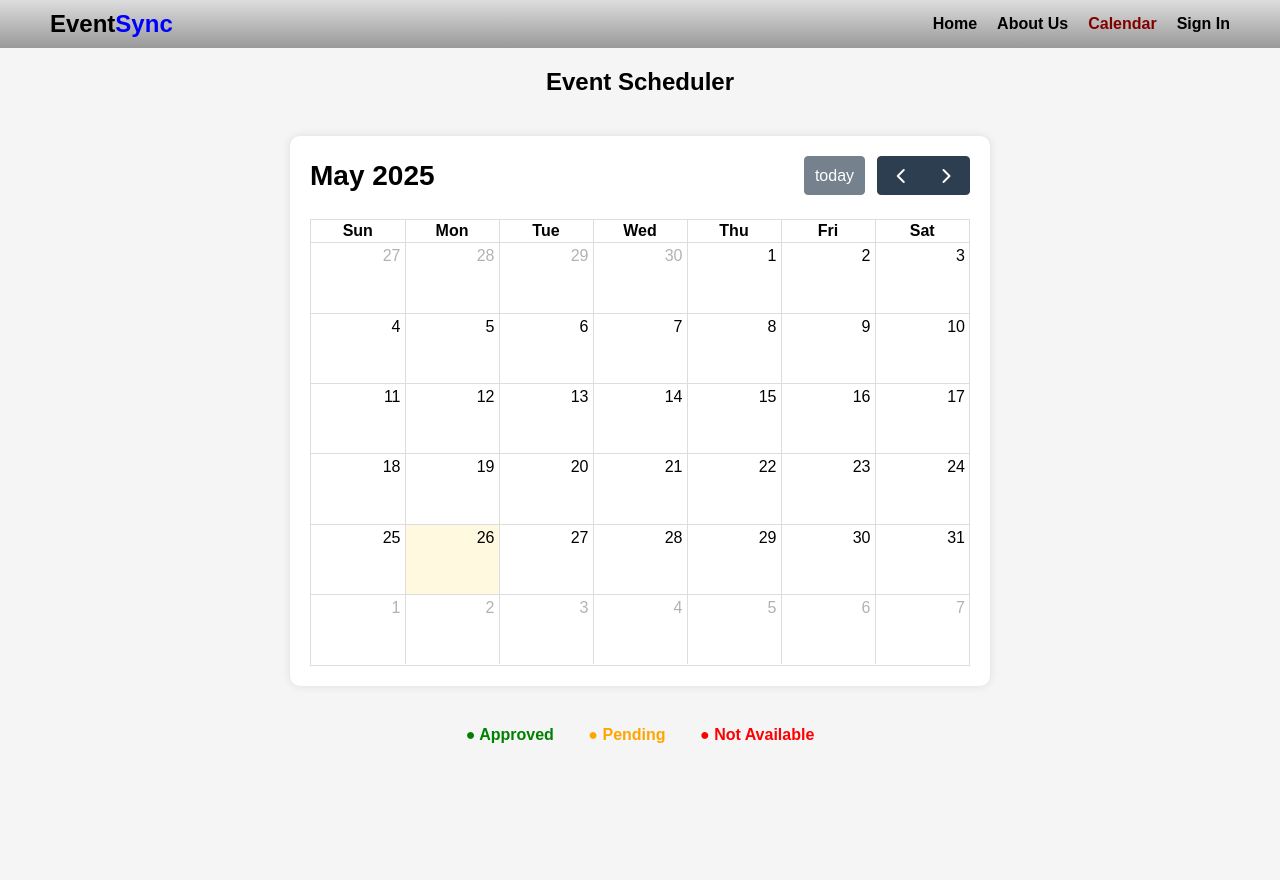
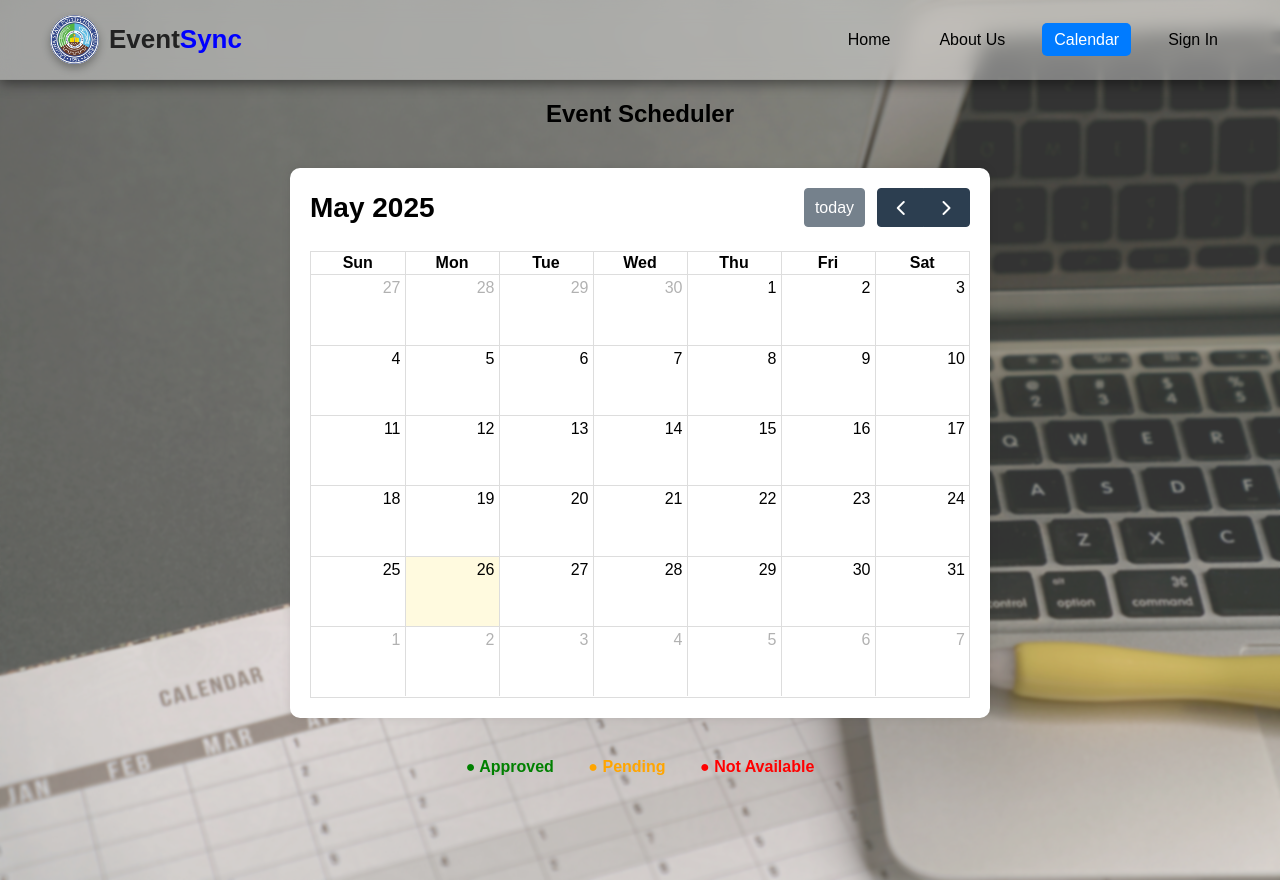
Before and after one commit to Coronado2242/eventplanner_system, a PHP site: page /calendar1.php in a window 1280 px wide. Before the commit the page ends 743 px from the top, so only its background shows below. Run offline with PHP 8.4, Linux system fonts and the light colour scheme; data that the repository does not hold is empty.

Commit message:
modified:   aboutus.php 	modified:   calendar/calendar.php 	modified:   calendar1.php 	modified:   index.php 	modified:   proposal/proposal.php

```diff
--- a/calendar/calendar.php
+++ b/calendar/calendar.php
@@ -9,10 +9,10 @@ session_start();
   <link href='https://cdn.jsdelivr.net/npm/fullcalendar@5.11.0/main.min.css' rel='stylesheet' />
   <script src='https://cdn.jsdelivr.net/npm/fullcalendar@5.11.0/main.min.js'></script>
   <style>
-    body {
-      font-family: Arial, sans-serif;
-      background: #f5f5f5;
-    }
+body {
+  font-family: Arial, sans-serif;
+  background: transparent;
+}
     #calendar {
       max-width: 700px;
       margin: 40px auto;
--- a/calendar1.php
+++ b/calendar1.php
@@ -8,39 +8,161 @@ session_start();
 <head>
     <meta charset="UTF-8">
     <title>Contact Us - Event Admin Portal</title>
-    <link rel="stylesheet" href="style/adminstyle.css"> <!-- Link to your CSS -->
     <script src="https://cdn.jsdelivr.net/npm/chart.js"></script>
     <link rel="stylesheet" href="https://cdnjs.cloudflare.com/ajax/libs/font-awesome/6.5.0/css/all.min.css">
     <meta http-equiv="Cache-Control" content="no-cache, no-store, must-revalidate">
 </head>
 <style>
-    body, html {
+body, html {
+    margin: 0;
+    padding: 0;
+    font-family: Arial, sans-serif;
     height: 100%;
-    margin: 0;
+    background: url('img/homebg2.jpg') no-repeat center center fixed;
+    background-size: cover;
+    position: relative;
+}
+
+.calendar-container {
+    flex: 1;
     display: flex;
     flex-direction: column;
+    height: 100vh;
+    position: relative;
+    z-index: 1;
+}
+
+.calendar-wrapper {
+    flex: 1;
+    width: 100%;
+    height: 100%;
+    backdrop-filter: blur(1px);
+    background-color: rgba(255, 255, 255, 0.2);
+    position: relative;
+    z-index: 10;
+    display: flex;
+    -webkit-backdrop-filter: blur(10px);
+
+}
+
+#calendarFrame {
+    flex: 1;
+    width: 100%;
+    height: 100%;
+    border: none;
+    z-index: 11;
+}
+
+
+.logo {
+    display: flex;
+    align-items: center;
+}
+.logo img {
+    margin-right: 10px;
+    height: 49px;
+    border-radius: 50%;
+    box-shadow: 0 4px 8px rgba(0,0,0,0.3);
+}
+
+.navbar {
+    display: flex;
+    justify-content: space-between;
+    align-items: center;
+    background-color: rgba(255, 255, 255, 0.50);
+    padding: 15px 50px;
+    box-shadow: 0 4px 12px rgba(0, 0, 0, 0.45);
+    position: sticky;
+    top: 0;
+    z-index: 1000;
+    backdrop-filter: blur(10px);
+    border-bottom: 1px solid rgba(0, 0, 0, 0.05);
+}
+
+.navbar .logo {
+    display: flex;
+    align-items: center;
+    font-size: 26px;
+    font-weight: 700;
+    color: #222;
+}
+
+.navbar .logo span {
+    color: #007bff;
+}
+
+.navbar ul {
+    list-style: none;
+    display: flex;
+    margin: 0;
+    padding: 0;
+    gap: 25px;
+}
+
+.navbar ul li a {
+    text-decoration: none;
+    color: #000;
+    font-weight: 500;
+    font-size: 16px;
+    padding: 8px 12px;
+    border-radius: 5px;
+    transition: background 0.3s, color 0.3s;
+}
+
+.navbar ul li a:hover,
+.navbar ul li a.active {
+    background-color: #007bff;
+    color: white;
+}
+
+.user-dropdown i {
+    font-size: 20px;
+    color: #333;
+    transition: color 0.3s;
+}
+
+.user-dropdown i:hover {
+    color: #007bff;
+}
+
+
+.dropdown-menu {
+    display: none;
+    position: absolute;
+    background-color: white;
+    box-shadow: 0 4px 8px rgba(0,0,0,0.1);
+    right: 0;
+    margin-top: 10px;
+    border-radius: 5px;
+    z-index: 100;
+}
+.dropdown-menu a {
+    display: block;
+    padding: 10px;
+    text-decoration: none;
+    color: #333;
+}
+.dropdown-menu a:hover {
+    background-color: #f0f0f0;
+}
+.user-dropdown {
+    position: relative;
+    display: inline-block;
+    margin-left: 20px;
+    cursor: pointer;
+}
+.fa-user {
+    font-size: 18px;
 }
 
 .navbar {
     flex-shrink: 0;
 }
 
-.calendar-container {
-    flex: 1;
-    display: flex;
-    flex-direction: column;
-}
-
-#calendarFrame {
-    flex: 1;
-    width: 100%;
-    border: none;
-}
-
 </style>
 <body>
     <header class="navbar">
-        <div class="logo">Event<span style="color:blue;">Sync</span></div>
+        <div class="logo"><img src="img/lspulogo.jpg">Event<span style="color:blue;">Sync</span></div>
         <nav>
             <ul>
                 <li><a href="index.php">Home</a></li>
@@ -85,8 +207,11 @@ session_start();
         </nav>
     </header>
     <main class="calendar-container">
-    <iframe id="calendarFrame"></iframe>
-</main>
+        <div class="calendar-wrapper">
+            <iframe id="calendarFrame"></iframe>
+        </div>
+    </main>
+
 
 <!-- Dropdown Script -->
 <script>
--- a/index.php
+++ b/index.php
@@ -279,7 +279,6 @@ session_start();
 </style>
 <body>
     <header class="navbar">
-
         <div class="logo"><img src="img/lspulogo.jpg">Event<span style="color:blue;">Sync</span></div>
         <nav>
     <ul>
--- a/proposal/proposal.php
+++ b/proposal/proposal.php
@@ -149,7 +149,9 @@
                 <input type="file" name="financial" required />
                 <button type="button" class="upload-btn">Upload 📎</button>
               </div>
-
+              <div class="text-center mt-3">
+                <button type="submit" class="submit-btn">Request Budget</button>
+              </div>
               <div class="text-center mt-3">
                 <button type="submit" class="submit-btn">Submit Proposal</button>
               </div>
```
Also changed, not shown: aboutus.php (+160 -46 lines).
